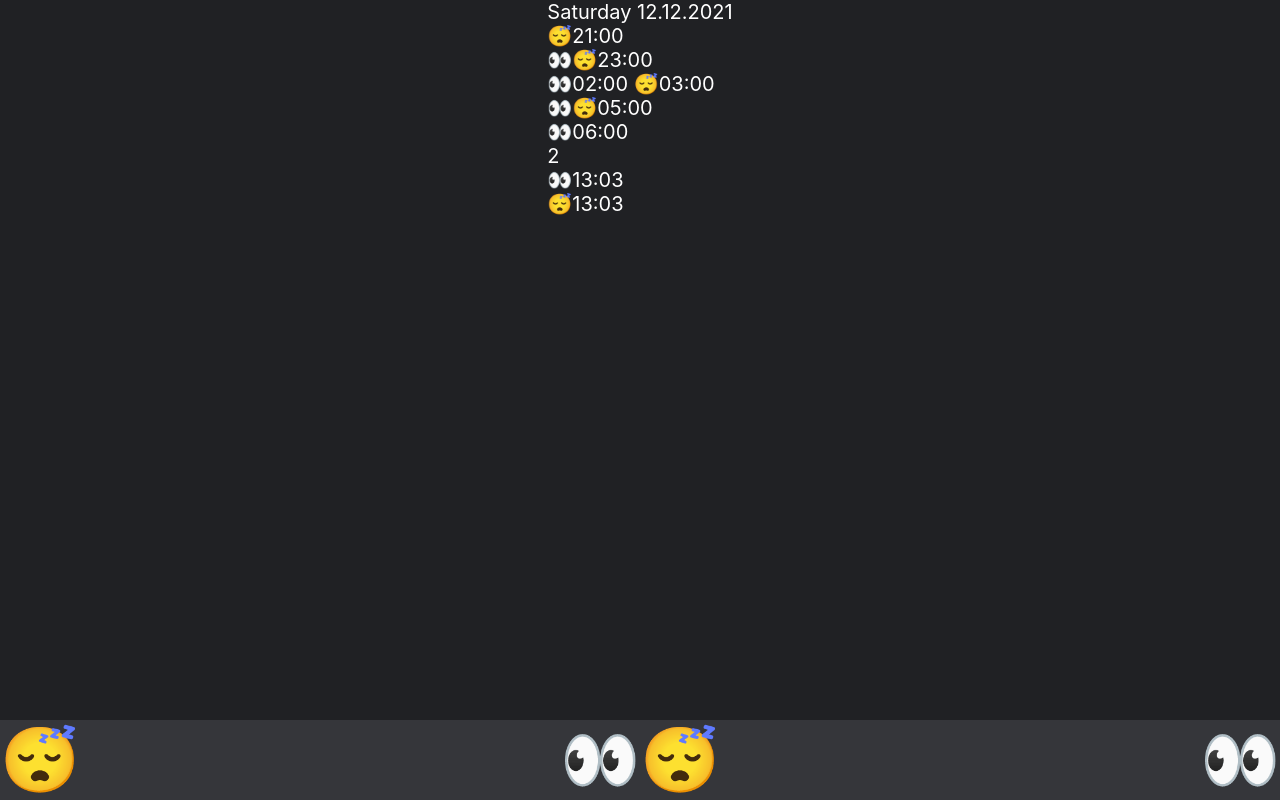
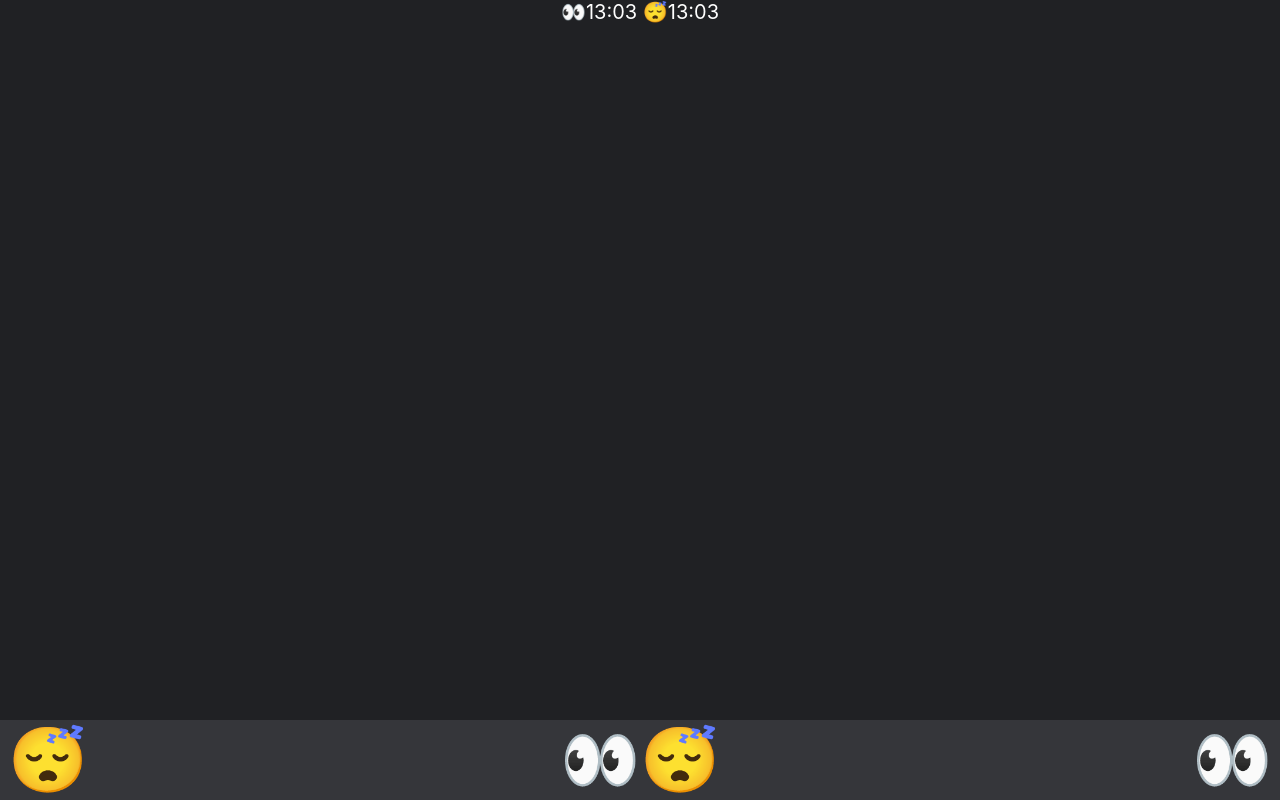
Before and after one commit to tommiseppanen/zzz-tracker, a React (Create React App) app: page / in a window 1280 px wide. Both pictures are taken after a click on the element "👀😴". Built offline with nearby package versions, Linux system fonts and the light colour scheme.

Commit message:
Group the sleep events

```diff
--- a/src/components/ActionBar.css
+++ b/src/components/ActionBar.css
@@ -11,4 +11,5 @@
 
 .action-bar__button {
   font-size: 8vh;
+  margin: 0 1vh;
 }
--- a/src/components/Log.css
+++ b/src/components/Log.css
@@ -1,3 +1,3 @@
-.log{
+.log {
   margin-bottom: 10vh;
 }
--- a/src/components/Log.tsx
+++ b/src/components/Log.tsx
@@ -10,22 +10,42 @@ const Log: React.FC<{sleepEventsState: sleepEventReducer.SleepEventsStateType}>
     hour:  "2-digit",
     minute: "2-digit"
   };
+
+  const items = [];
+  const eventsCount = sleepEventsState.sleepEvents.length;
+  for (let i = 0; i < eventsCount; i++) {
+    const event = sleepEventsState.sleepEvents[i];
+    const symbol = sleepEvent.sleepStateToEmoji(event.state);
+    const time = event.time.toLocaleTimeString("en-US", options);
+
+    if (event.state == sleepEvent.SleepState.Asleep) {
+      items.push(<div key={i}>{symbol}{time}</div>);
+    }
+    else {
+      if (i+1 < eventsCount) {
+        const nextEvent = sleepEventsState.sleepEvents[i+1];
+        let differenceInMinutes = Math.trunc((nextEvent.time.getTime()-event.time.getTime())/60000);
+        if (differenceInMinutes < 180) {
+          const nextSymbol = sleepEvent.sleepStateToEmoji(nextEvent.state);
+          const nextTime = nextEvent.time.toLocaleTimeString("en-US", options);
+          items.push(<div key={i}>{symbol}{time} {nextSymbol}{nextTime}</div>);
+          i++;
+        }
+        else {
+          items.push(<div className="separator" key={i}>{symbol}{time}</div>);
+        }
+      }
+      else {
+        items.push(<div key={i}>{symbol}{time}</div>);
+      }
+    }
+
+
+  }
+
   return (
     <div className="log">
-      <div>Saturday 12.12.2021</div>
-      <div>😴21:00</div>
-      <div>👀😴23:00</div>
-      <div>👀02:00 😴03:00</div>
-      <div>👀😴05:00</div>
-      <div>👀06:00</div>
-      <div>{sleepEventsState.sleepEvents.length}</div>
-      {
-        sleepEventsState.sleepEvents.map((value, index) => {
-          const symbol = sleepEvent.sleepStateToEmoji(value.state);
-          const time = value.time.toLocaleTimeString("en-US", options);
-          return <div key={index}>{symbol}{time}</div>
-        })
-      }
+      {items}
     </div>
   );
 };
```
